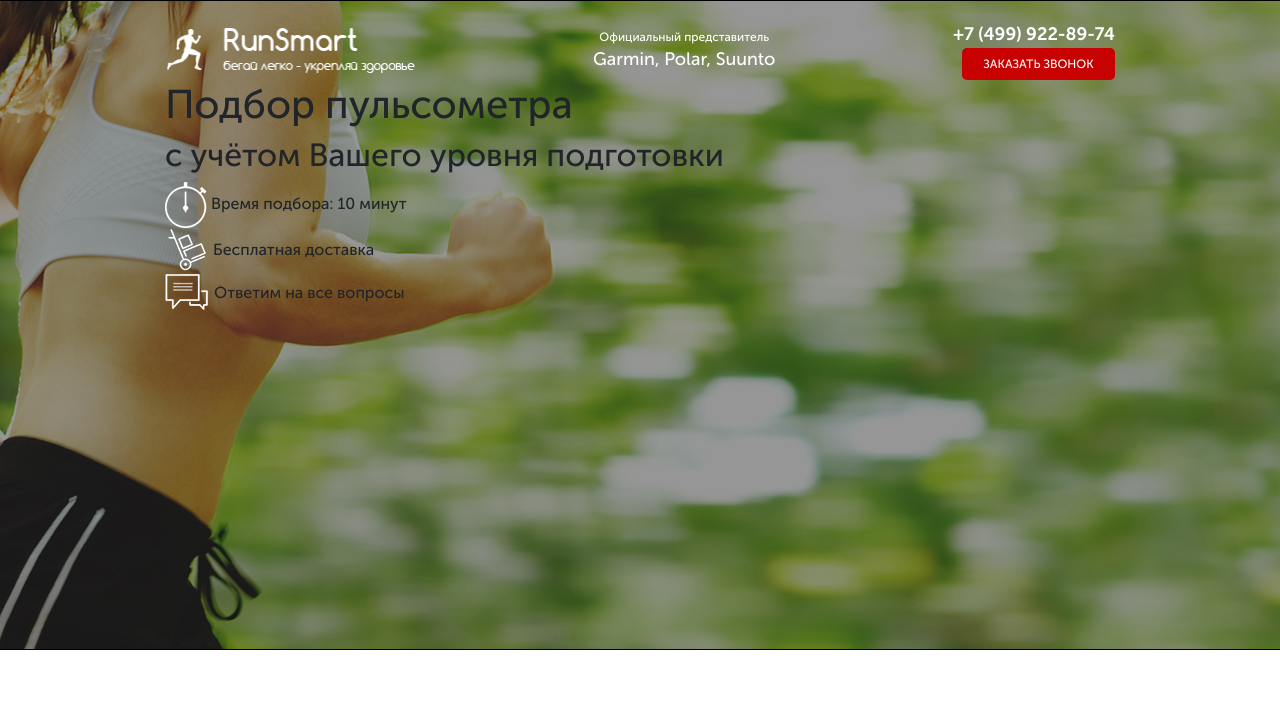
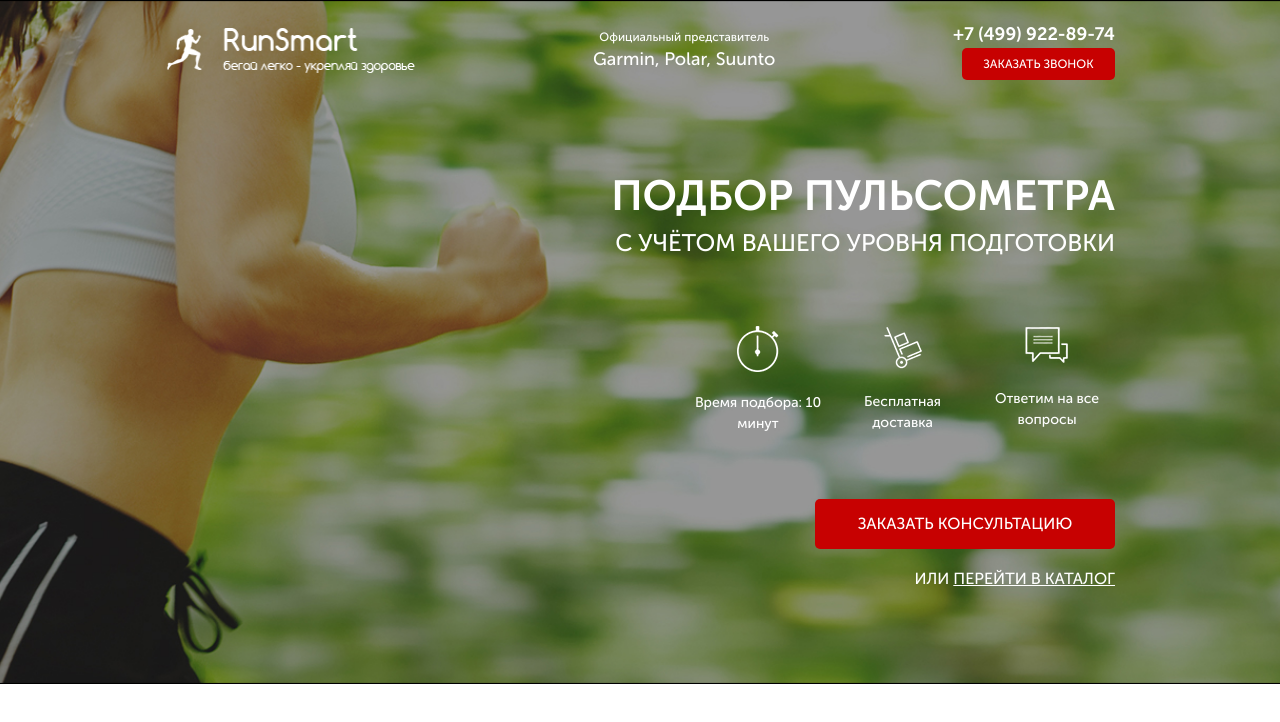
Before and after one commit to stark-arts/pulse2, a website: page src/index.html in a window 1280 px wide. Drawn offline with Linux system fonts and the light colour scheme.

Commit message:
complete first section promo

```diff
--- a/src/index.html
+++ b/src/index.html
@@ -42,6 +42,10 @@
                         Ответим на все вопросы
                     </div>
                 </div>
+                <button class="button button__main">заказать консультацию</button>
+                <div class="promo__link">или
+                    <a href="#">ПЕРЕЙТИ В КАТАЛОГ</a>
+                </div>
             </div>
         </div>
     </div>
--- a/src/sass/blocks/_buttons.scss
+++ b/src/sass/blocks/_buttons.scss
@@ -8,4 +8,9 @@
     font-size: 12px;
     color: #FFFFFF;
     text-transform: uppercase;
+    &__main {
+        width: 300px;
+        height: 50px;
+        font-size: 16px;
+    }
 }
--- a/src/sass/blocks/_promo.scss
+++ b/src/sass/blocks/_promo.scss
@@ -2,4 +2,51 @@
     min-height: 650px;
     padding: 21px 0 93px 0;
     background: url(../../img/header_bg.jpg) center (center/cover) no-repeat;
+    &__wrapper {
+        display: flex;
+        flex-direction: column;
+        align-items: flex-end;
+        margin-top: 91px;
+    }
+    &__header {
+        font-weight: 700;
+        font-size: 42px;
+        color: #fff;
+        text-transform: uppercase;
+    }
+    &__subheader {
+        font-weight: 500;
+        font-size: 24px;
+        color:#fff;
+        text-transform: uppercase;
+    }
+    &__icons {
+        display: flex;
+        justify-content: space-between;
+        margin: 60px 0 65px 0;
+        width: 425px;
+    }
+    &__icon {
+        width: 136px;
+        text-align: center;
+        color: #fff;
+        font-size: 14px;
+        font-weight: 500;
+        img {
+            display: block;
+            margin: 0 auto;
+            margin-bottom: 20px;
+        }
+    }
+    &__link {
+        font-weight: 500;
+        font-size: 16px;
+        color:#fff;
+        text-transform: uppercase;
+        margin-top: 18px;
+        a {
+            text-decoration: underline;
+            color: #fff;
+        }
+    }
 }
```
Also changed, not shown: src/css/style.min.css.
